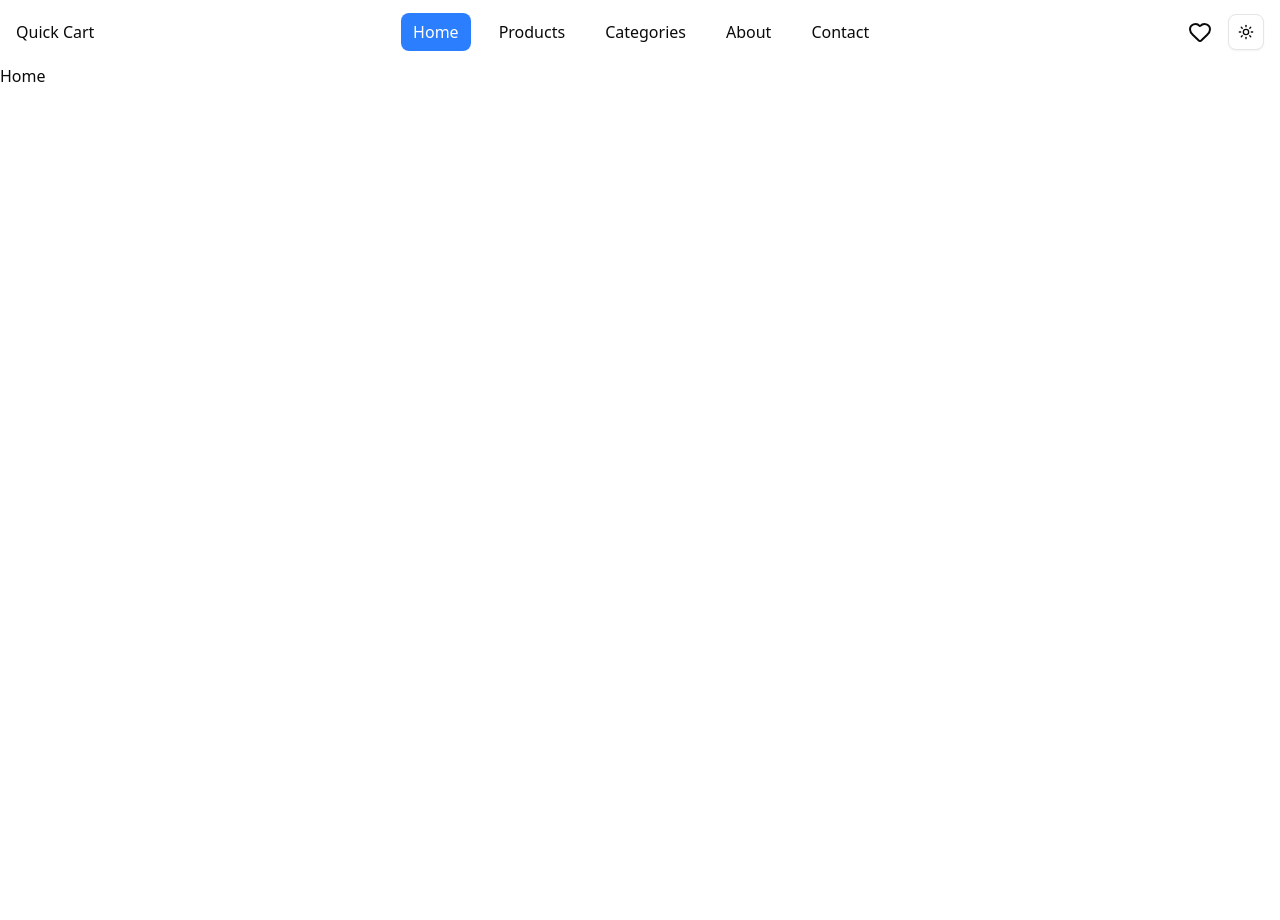
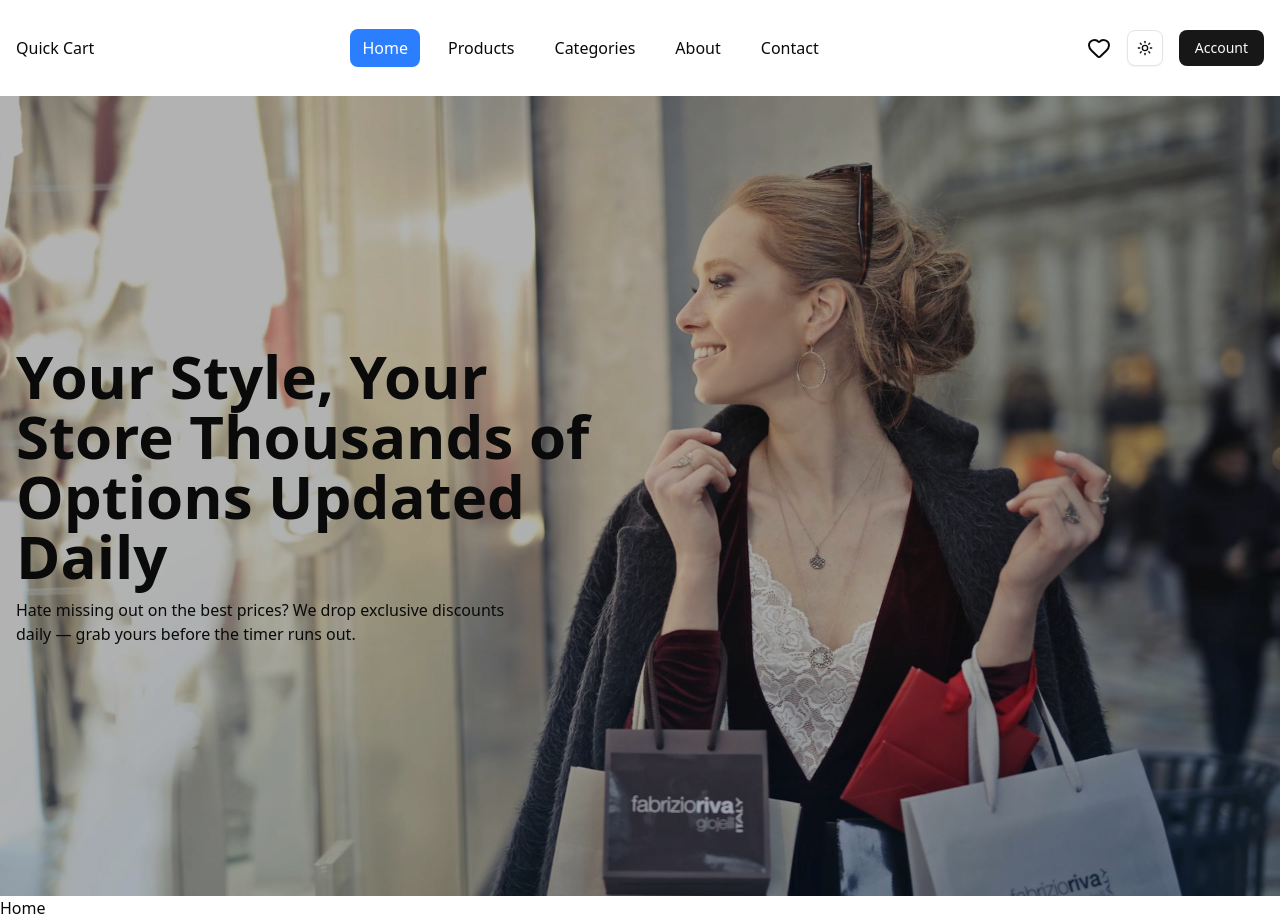
Before and after one commit to Joshuakibwage/alx-project-nexus, a Next.js app in the folder quick-cart/: page / in a window 1280 px wide. Before the commit the page ends 800 px from the top, so only its background shows below. Built offline with nearby package versions, Linux system fonts and the light colour scheme.

Commit message:
feat: add hero component

```diff
--- a/quick-cart/app/(main)/products/[id]/page.tsx
+++ b/quick-cart/app/(main)/products/[id]/page.tsx
@@ -0,0 +1,13 @@
+
+
+
+const productPage = () => {
+    return (
+        <div>
+            dynamic product page
+        </div>
+    )
+}
+
+
+export default productPage;
--- a/quick-cart/app/(main)/products/page.tsx
+++ b/quick-cart/app/(main)/products/page.tsx
@@ -3,7 +3,7 @@
 const Products = () => {
     return (
         <div>
-            Products
+            Products jsjijajkmvkao ojfe
         </div>
     )
 }
--- a/quick-cart/app/page.tsx
+++ b/quick-cart/app/page.tsx
@@ -1,7 +1,11 @@
+import Hero from "@/components/hero/Hero";
+
+
 
 const Home = () => {
   return (
-    <div>
+    <div className="w-full h-screen">
+      <Hero />
       <h1>Home</h1>
     </div>
   )
--- /dev/null
+++ b/quick-cart/components/hero/Hero.tsx
@@ -0,0 +1,29 @@
+import Image from "next/image";
+
+
+const Hero = () => {
+    return (
+        <section className="relative w-full min-h-screen">
+            <Image
+                src="/images/hero.jpg"
+                alt="Hero image"
+                fill
+                className="object-cover object-center"
+            />
+
+            <div className="absolute inset-0 bg-black/30">
+                <div className="w-1/2 h-full p-4 flex flex-col justify-center space-y-3">
+                    <h1 className="text-4xl md:text-5xl lg:text-6xl font-bold">
+                        Your Style, Your Store Thousands of Options Updated Daily
+                    </h1>
+                    <p className="max-w-lg">
+                        Hate missing out on the best prices? We drop exclusive discounts daily — grab yours before the timer runs out.
+                    </p>
+                </div>
+            </div>
+        </section>
+    )
+}
+
+
+export default Hero;
--- a/quick-cart/components/shared/nav/Navbar.tsx
+++ b/quick-cart/components/shared/nav/Navbar.tsx
@@ -4,6 +4,21 @@ import { Heart } from "lucide-react";
 import Link from "next/link";
 import { navLinks } from "@/contstants/page";
 import { usePathname } from "next/navigation";
+import { Button } from "@/components/ui/button"
+import {
+  DropdownMenu,
+  DropdownMenuContent,
+  DropdownMenuGroup,
+  DropdownMenuItem,
+  DropdownMenuLabel,
+  DropdownMenuPortal,
+  DropdownMenuSeparator,
+  DropdownMenuShortcut,
+  DropdownMenuSub,
+  DropdownMenuSubContent,
+  DropdownMenuSubTrigger,
+  DropdownMenuTrigger,
+} from "@/components/ui/dropdown-menu"
 
 
 const Navbar = () => {
@@ -12,7 +27,7 @@ const Navbar = () => {
 
 
     return (
-        <header className="">
+        <header className="w-full py-4">
             <div className="container mx-auto flex h-16 items-center justify-between px-4">
                 <div>
                     <Link href="/">
@@ -44,6 +59,18 @@ const Navbar = () => {
                 <div className="flex items-center gap-4">
                     <Heart />
                     <ModeToggle />
+                    <div>
+                        <DropdownMenu>
+                            <DropdownMenuTrigger asChild>
+                                <Button>Account</Button>
+                            </DropdownMenuTrigger>
+                            <DropdownMenuContent>
+                                <DropdownMenuLabel>
+                                    My Account
+                                </DropdownMenuLabel>
+                            </DropdownMenuContent>
+                        </DropdownMenu>
+                    </div>
                 </div>
             </div>
 
```
Also changed, not shown: quick-cart/public/images/hero.jpg (added).
